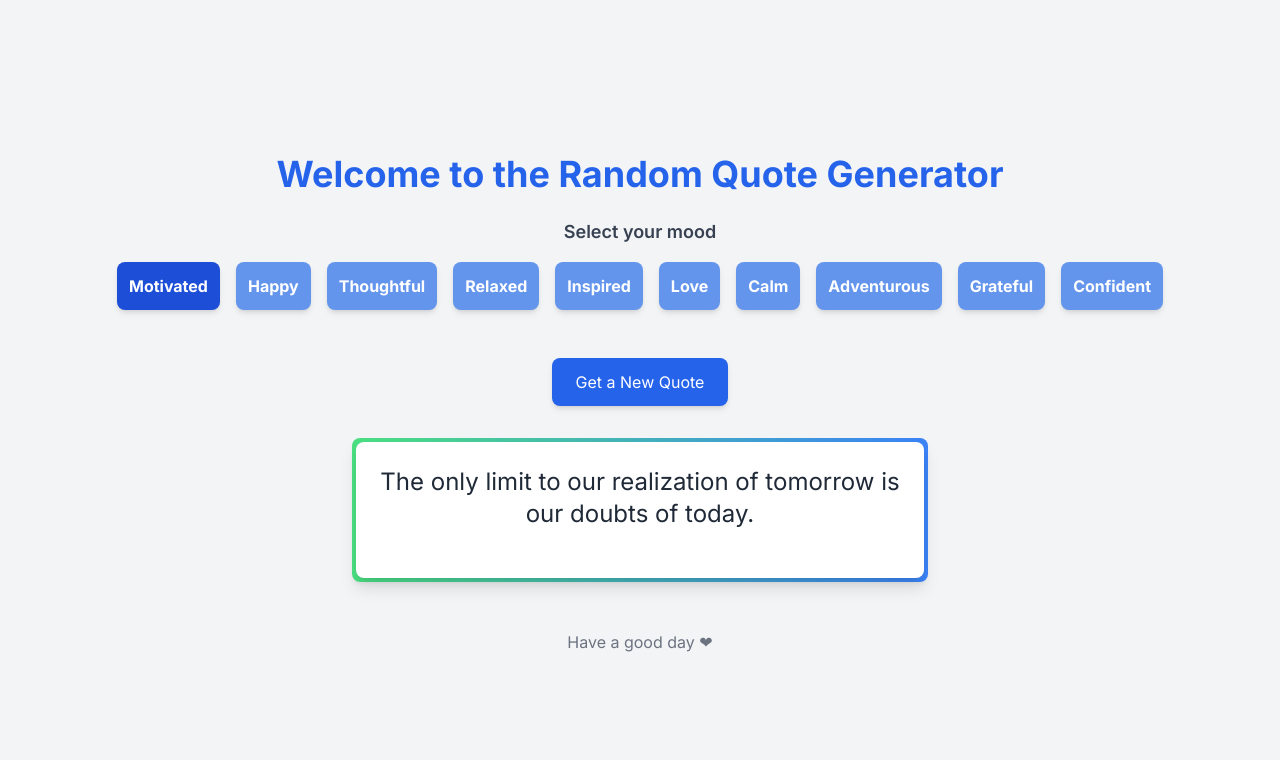
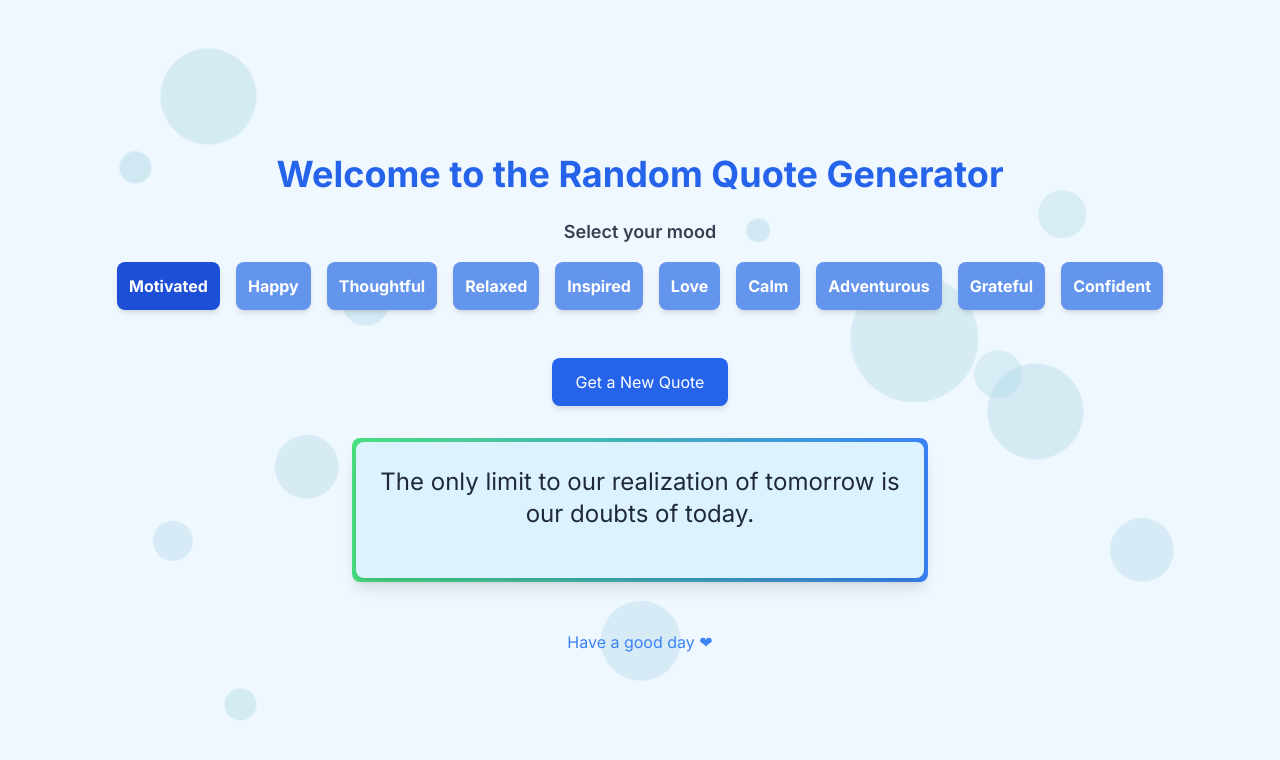
Before and after one commit to ruwinikularathne/quote-generator, a Next.js app: page / in a window 1280 px wide. Shown: the top 760 px of the page. Built offline with nearby package versions, Linux system fonts and the light colour scheme.

Commit message:
changed colors

```diff
--- a/app/page.tsx
+++ b/app/page.tsx
@@ -2,6 +2,7 @@
 
 import { useState } from 'react';
 
+// Mood quotes
 const moodQuotes = {
   Motivated: [
     "The only limit to our realization of tomorrow is our doubts of today.",
@@ -76,20 +77,54 @@ export default function Home() {
     const randomIndex = Math.floor(Math.random() * moodQuotes[selectedMood].length);
     setMood(selectedMood);
     setQuote(moodQuotes[selectedMood][randomIndex]);
-  }
+  };
 
   return (
-    <main className="flex min-h-screen flex-col items-center justify-center p-6 bg-gray-100">
+<main className="flex min-h-screen flex-col items-center justify-center p-6 bg-[#f0f8ff] relative overflow-hidden">
+  {/* Background Particles */}
+  <div className="absolute inset-0 overflow-hidden">
+    {/* Larger Particles */}
+    <div className="w-24 h-24 bg-particleBlue rounded-full absolute animate-move-particles"
+         style={{ top: '10%', left: '15%', animationDuration: '8s' }}></div>
+    <div className="w-16 h-16 bg-particleBlue rounded-full absolute animate-move-particles"
+         style={{ top: '60%', left: '25%', animationDuration: '10s' }}></div>
+    <div className="w-32 h-32 bg-particleBlue rounded-full absolute animate-move-particles"
+         style={{ top: '40%', left: '70%', animationDuration: '12s' }}></div>
+    <div className="w-20 h-20 bg-particleBlue rounded-full absolute animate-move-particles"
+         style={{ top: '80%', left: '50%', animationDuration: '14s' }}></div>
+
+    {/* Additional Particles on the Right */}
+    <div className="w-12 h-12 bg-particleBlue rounded-full absolute animate-move-particles"
+         style={{ top: '30%', left: '85%', animationDuration: '11s' }}></div>
+    <div className="w-16 h-16 bg-particleBlue rounded-full absolute animate-move-particles"
+         style={{ top: '70%', left: '90%', animationDuration: '13s' }}></div>
+    <div className="w-24 h-24 bg-particleBlue rounded-full absolute animate-move-particles"
+         style={{ top: '50%', left: '80%', animationDuration: '15s' }}></div>
+
+    {/* Smaller Particles */}
+    <div className="w-8 h-8 bg-particleBlue rounded-full absolute animate-move-particles"
+         style={{ top: '20%', left: '10%', animationDuration: '6s' }}></div>
+    <div className="w-10 h-10 bg-particleBlue rounded-full absolute animate-move-particles"
+         style={{ top: '70%', left: '15%', animationDuration: '9s' }}></div>
+    <div className="w-12 h-12 bg-particleBlue rounded-full absolute animate-move-particles"
+         style={{ top: '50%', left: '80%', animationDuration: '11s' }}></div>
+    <div className="w-6 h-6 bg-particleBlue rounded-full absolute animate-move-particles"
+         style={{ top: '30%', left: '60%', animationDuration: '7s' }}></div>
+    <div className="w-8 h-8 bg-particleBlue rounded-full absolute animate-move-particles"
+         style={{ top: '90%', left: '20%', animationDuration: '8s' }}></div>
+    <div className="w-12 h-12 bg-particleBlue rounded-full absolute animate-move-particles"
+         style={{ top: '40%', left: '30%', animationDuration: '13s' }}></div>
+  </div>
+
+  {/* Rest of the code */}
   {/* Header */}
-      <header className="text-center py-6">
+  <header className="text-center py-6 z-10">
     <h1 className="text-4xl font-bold text-blue-600">Welcome to the Random Quote Generator</h1>
   </header>
 
   {/* Mood Selection with Buttons */}
-      <section className="text-center mb-6">
-        <h2 className="text-lg font-semibold text-gray-700 mb-4">
-          Select your mood
-        </h2>
+  <section className="text-center mb-6 z-10">
+    <h2 className="text-lg font-semibold text-gray-700 mb-4">Select your mood</h2>
     <div className="flex space-x-4 justify-center">
       {Object.keys(moodQuotes).map((currentMood) => (
         <button
@@ -105,7 +140,7 @@ export default function Home() {
     </div>
   </section>
 
-      <section className="text-center mt-6">
+  <section className="text-center mt-6 z-10">
     <button
       className="bg-blue-600 text-white px-6 py-3 rounded-lg shadow-md hover:bg-blue-700 transition-colors duration-300"
       onClick={() => getRandomQuote(mood)}
@@ -115,18 +150,19 @@ export default function Home() {
   </section>
 
   {/* Quote Display */}
-      <section className="text-center my-8">
+  <section className="text-center my-8 z-10">
     <div className={`max-w-xl mx-auto p-1 rounded-lg shadow-lg relative overflow-hidden ${backgroundStyles[mood]}`}>
-          <div className="relative p-6 bg-white rounded-lg shadow-lg">
+      <div className="relative p-6 bg-[#dcf3ff] rounded-lg shadow-lg">
         <p className="text-2xl text-gray-800 mb-6">{quote}</p>
       </div>
     </div>
   </section>
 
   {/* Footer (Optional) */}
-      <footer className="text-center py-4 text-gray-500">
+  <footer className="text-center py-4 text-blue-500 z-10">
     <p>Have a good day ❤</p>
   </footer>
 </main>
+
   );
 }
```
Also changed, not shown: tailwind.config.ts (+0 -33 lines). Lines whose indentation alone changed are shown as unchanged.
